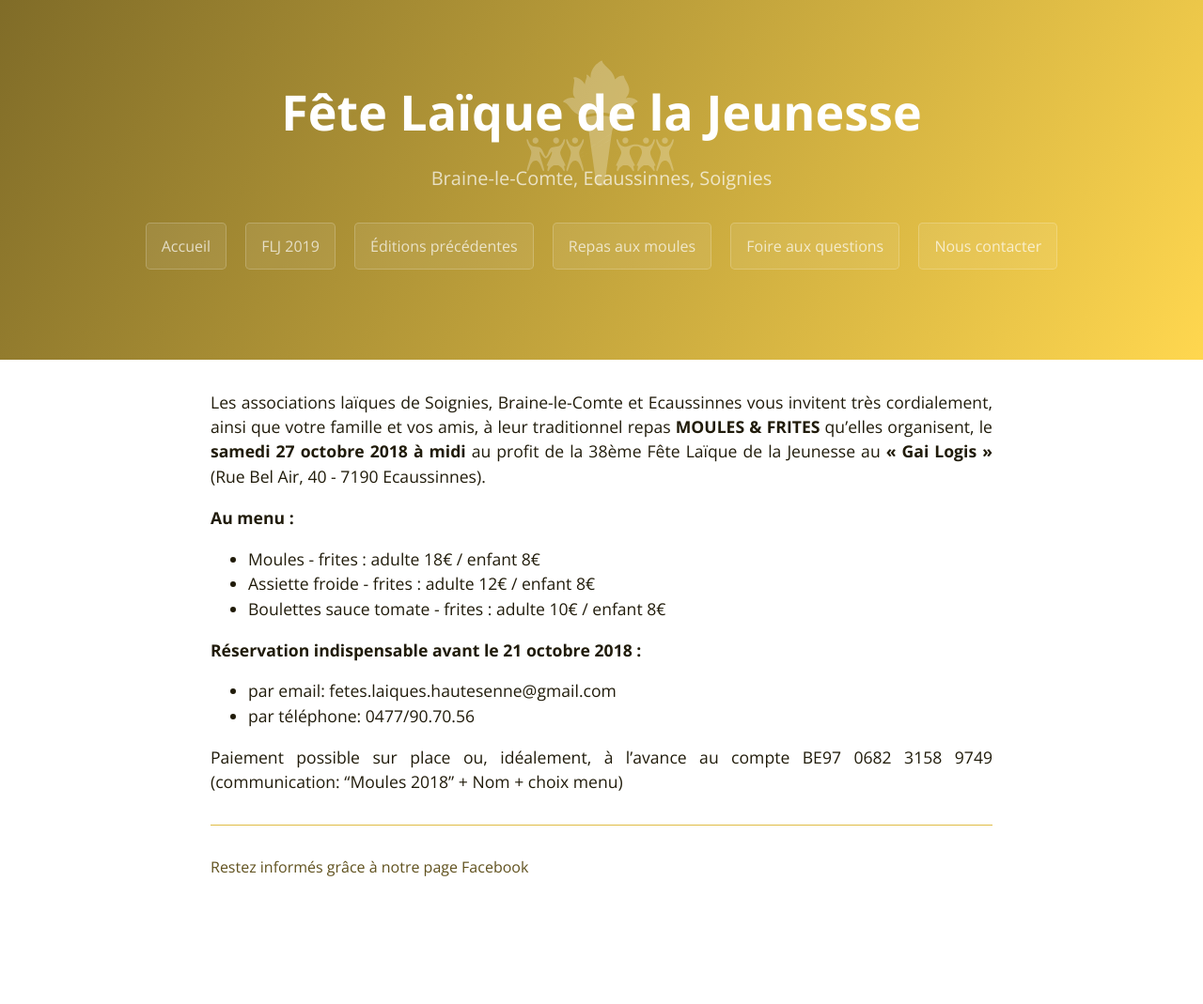
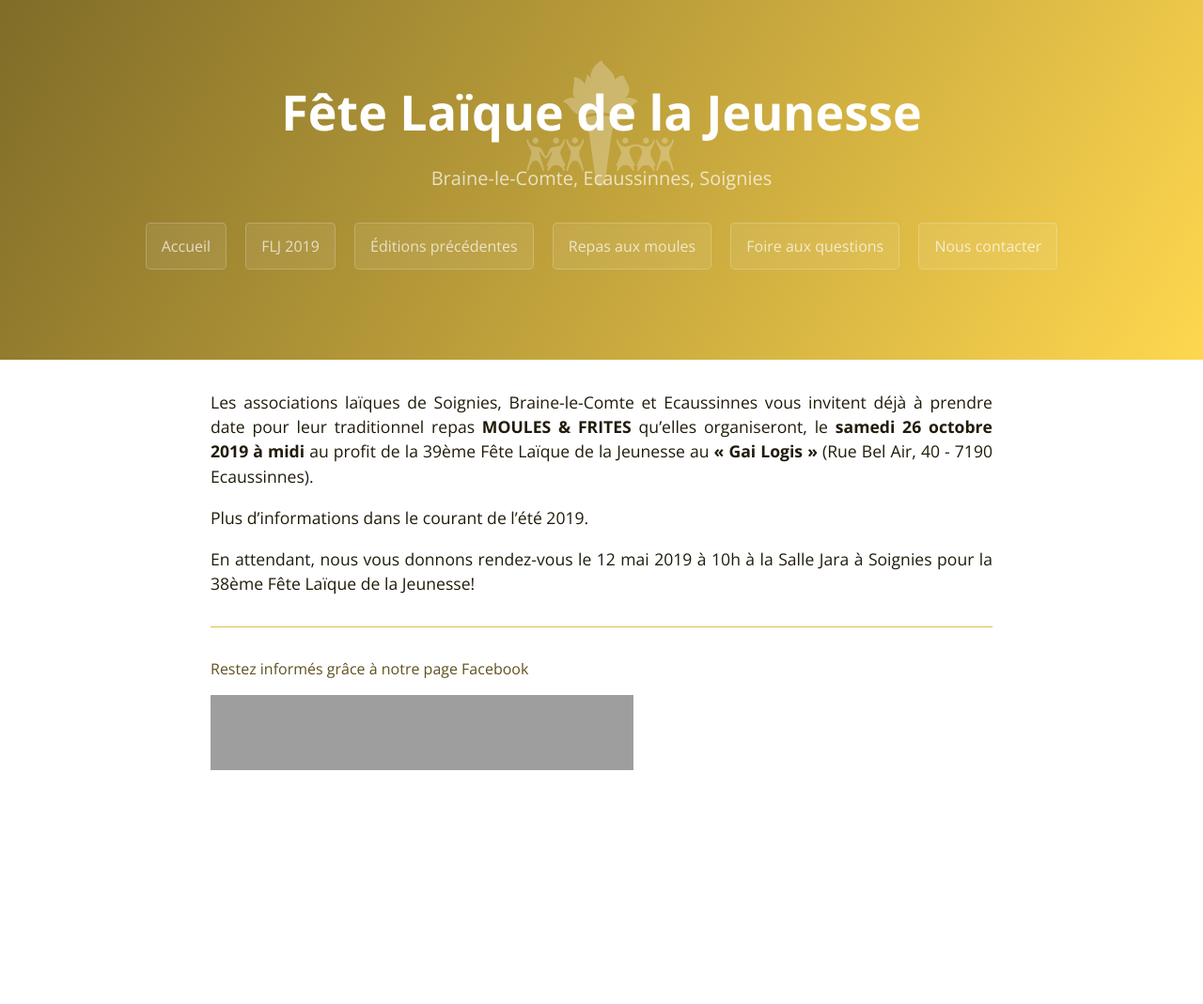
Before and after one commit to flj-hautesenne/website, a Jekyll site: the page built from moules-frites.md, in a window 1280 px wide. Shown: the whole page at 94% size. Built offline with Jekyll 4.4.1, drawn with Linux system fonts in a browser that asks for light colours; after the commit the page ends 900 px from its top, so only the background shows below that; grey boxes are pictures that could not be loaded.

Commit message:
Update moules-frites.md

```diff
--- a/moules-frites.md
+++ b/moules-frites.md
@@ -3,15 +3,8 @@ layout: default
 title: Repas Moules-Frites
 ---
 
-Les associations laïques de Soignies, Braine-le-Comte et Ecaussinnes vous invitent très cordialement, ainsi que votre famille et vos amis, à leur traditionnel repas **MOULES & FRITES** qu’elles organisent, le **samedi 27 octobre 2018 à midi** au profit de la 38ème Fête Laïque de la Jeunesse au **« Gai Logis »** (Rue Bel Air, 40 - 7190 Ecaussinnes).
+Les associations laïques de Soignies, Braine-le-Comte et Ecaussinnes vous invitent déjà à prendre date pour leur traditionnel repas **MOULES & FRITES** qu’elles organiseront, le **samedi 26 octobre 2019 à midi** au profit de la 39ème Fête Laïque de la Jeunesse au **« Gai Logis »** (Rue Bel Air, 40 - 7190 Ecaussinnes).
 
-**Au menu :**
-* Moules - frites : adulte 18€ / enfant 8€
-* Assiette froide - frites : adulte 12€ / enfant 8€
-* Boulettes sauce tomate - frites : adulte 10€ / enfant 8€
+Plus d'informations dans le courant de l'été 2019.
 
-**Réservation indispensable avant le 21 octobre 2018 :**
-* par email: fetes.laiques.hautesenne@gmail.com
-* par téléphone: 0477/90.70.56
-
-Paiement possible sur place ou, idéalement, à l'avance au compte BE97 0682 3158 9749 (communication: "Moules 2018" + Nom + choix menu)
+En attendant, nous vous donnons rendez-vous le 12 mai 2019 à 10h à la Salle Jara à Soignies pour la 38ème Fête Laïque de la Jeunesse!
```
